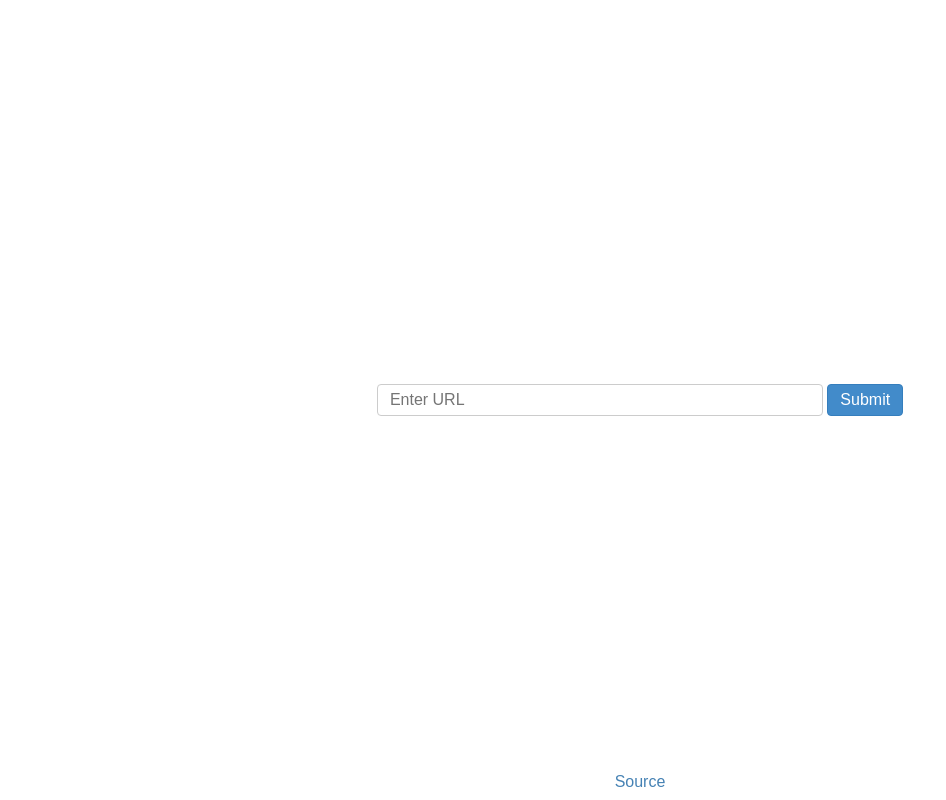
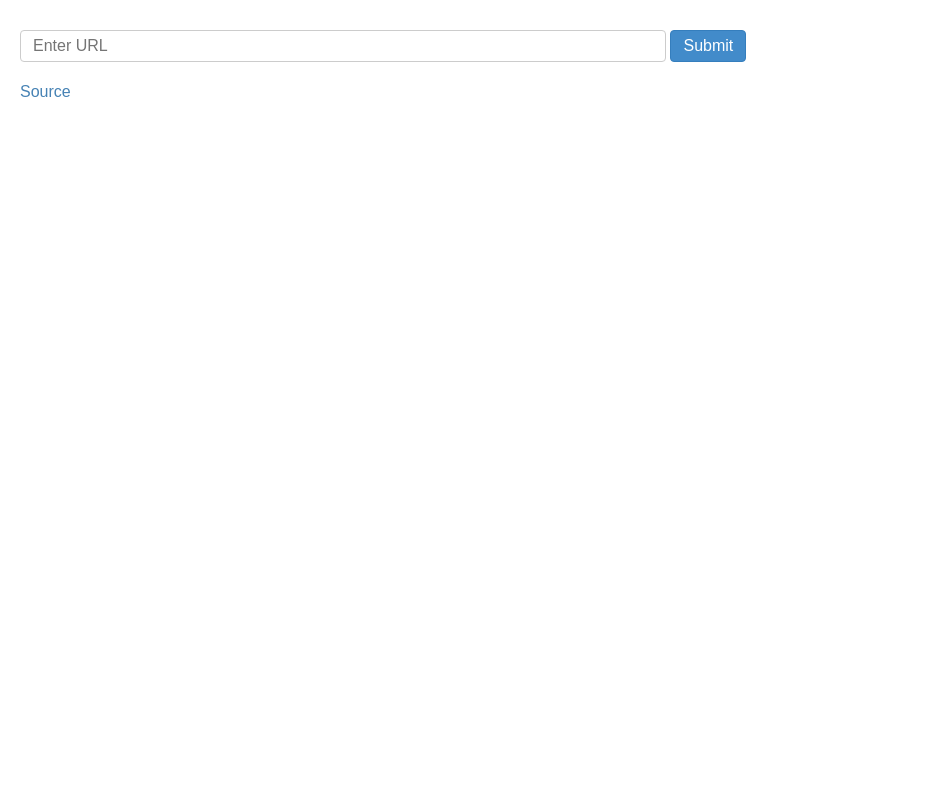
Before and after one commit to ilokhov/sentiment-analyser, a plain HTML site: page index.html in a window 1280 px wide. Shown: the whole page, without its empty margins (0-946 px from the left). Drawn offline with Linux system fonts and the light colour scheme.

Commit message:
simplified the layout

```diff
--- a/css/style.css
+++ b/css/style.css
@@ -10,14 +10,9 @@ table, tbody, thead, tr, th, td {
     font: inherit;
     vertical-align: baseline;
 }
-html {
-	height: 100%;
-}
 body {
-	height: 100%;
     line-height: 1;
     font-family: sans-serif;
-    position: relative;
     color: #000;
     font-size: 16px;
 }
@@ -32,9 +27,8 @@ a:hover {
 	text-decoration: underline;
 }
 .main {
-	max-width: 1024px;
-	margin: 50px auto 100px;
 	line-height: 1.2em;
+	padding: 30px 20px
 }
 .main .inner {
 	font-family: monospace, sans-serif;
@@ -42,33 +36,6 @@ a:hover {
 .heading {
 	font-size: 18px;
 	font-weight: bold;
-}
-.front .main {
-	margin: 0 auto;
-	text-align: center;
-	color: #555;
-
-	width: 100%;
-    height: 100%;
-
-    display: -webkit-box;
-    -webkit-box-pack: center;
-    -webkit-box-align: center;
-
-    display: -moz-box;
-    -moz-box-pack: center;
-    -moz-box-align: center;
-
-    display: -ms-box;
-    -ms-box-pack: center;
-    -ms-box-align: center;
-
-    display: box;
-    box-pack: center;
-    box-align: center;
-}
-form {
-	width: 600px;
 }
 .input-field,
 .submit-button {
@@ -78,7 +45,7 @@ form {
 	font-size: 16px;
 }
 .input-field {
-	width: 70%;
+	width: 50%;
 	color: #555;
 }
 .submit-button {
@@ -91,13 +58,26 @@ form {
 	border-color: #285e8e;
 	cursor: pointer;
 }
-.footer {
-	margin: 0 auto;
-	text-align: center;
-	position: fixed;
-	bottom: 0;
-	left: 0;
-	right: 0;
-	padding: 10px 0;
-	background: #fff;
+.source {
+	display: block;
+	margin-top: 20px;
 }
+
+@media all and (max-width: 1023px) {
+/*  html,
+  body {
+  	height: auto;
+  }
+  .main {
+  	width: auto;
+  	margin: 20px;
+  }
+  form {
+  	width: 100%;
+  	margin-top: 20px;
+  }
+  .input-field {
+  	width: 50%;
+  }*/
+
+}
--- a/index.html
+++ b/index.html
@@ -16,10 +16,8 @@
 	        	<input class="input-field" type="url" name="url" placeholder="Enter URL" />
 	        	<input class="submit-button" type="submit" value="Submit">
 	        </form>
-        </div>
 
-        <div class="footer">
-        	<a href="https://github.com/ilokhov/sentiment-analyser">Source</a>
+            <a href="https://github.com/ilokhov/sentiment-analyser" class="source">Source</a>
         </div>
 
     </body>
```
Also changed, not shown: error.html (+1 -4 lines), results.html (+3 -6 lines), 1 other file.
